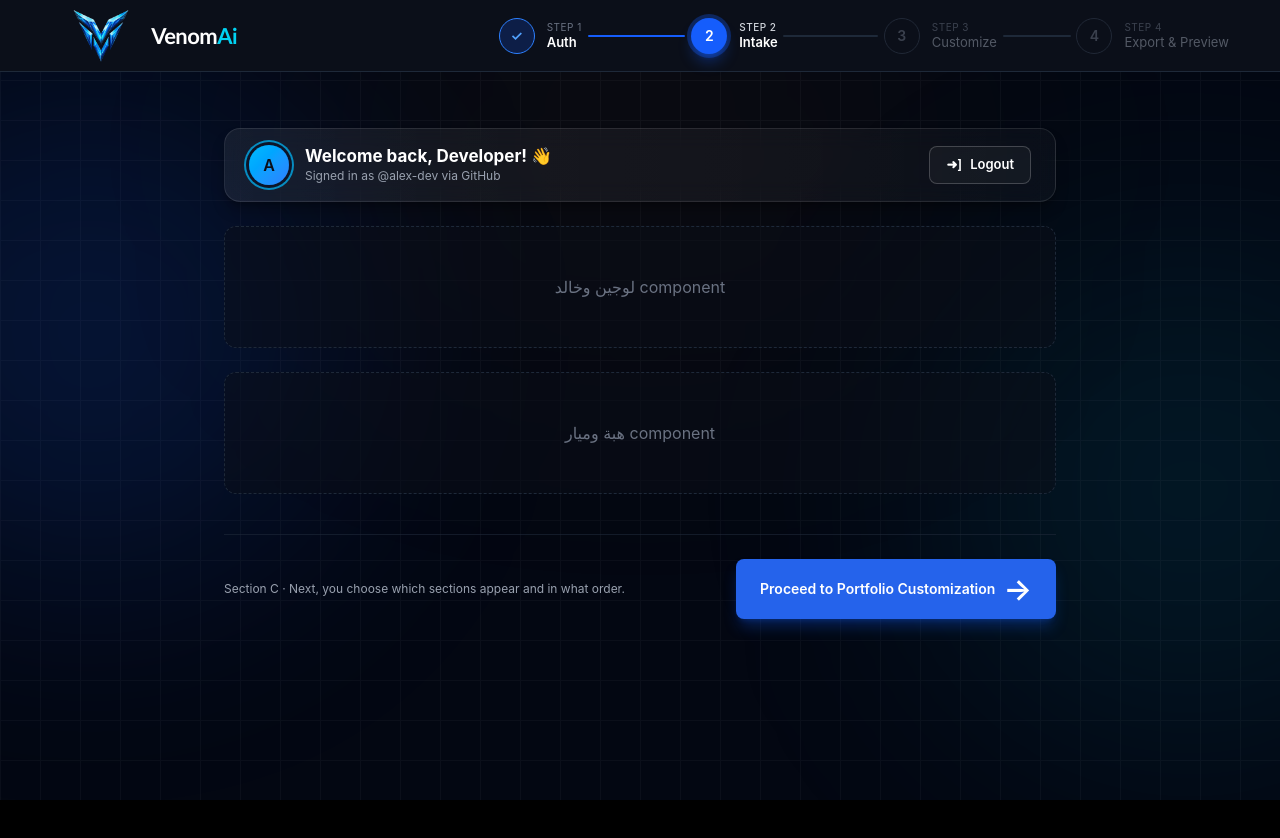
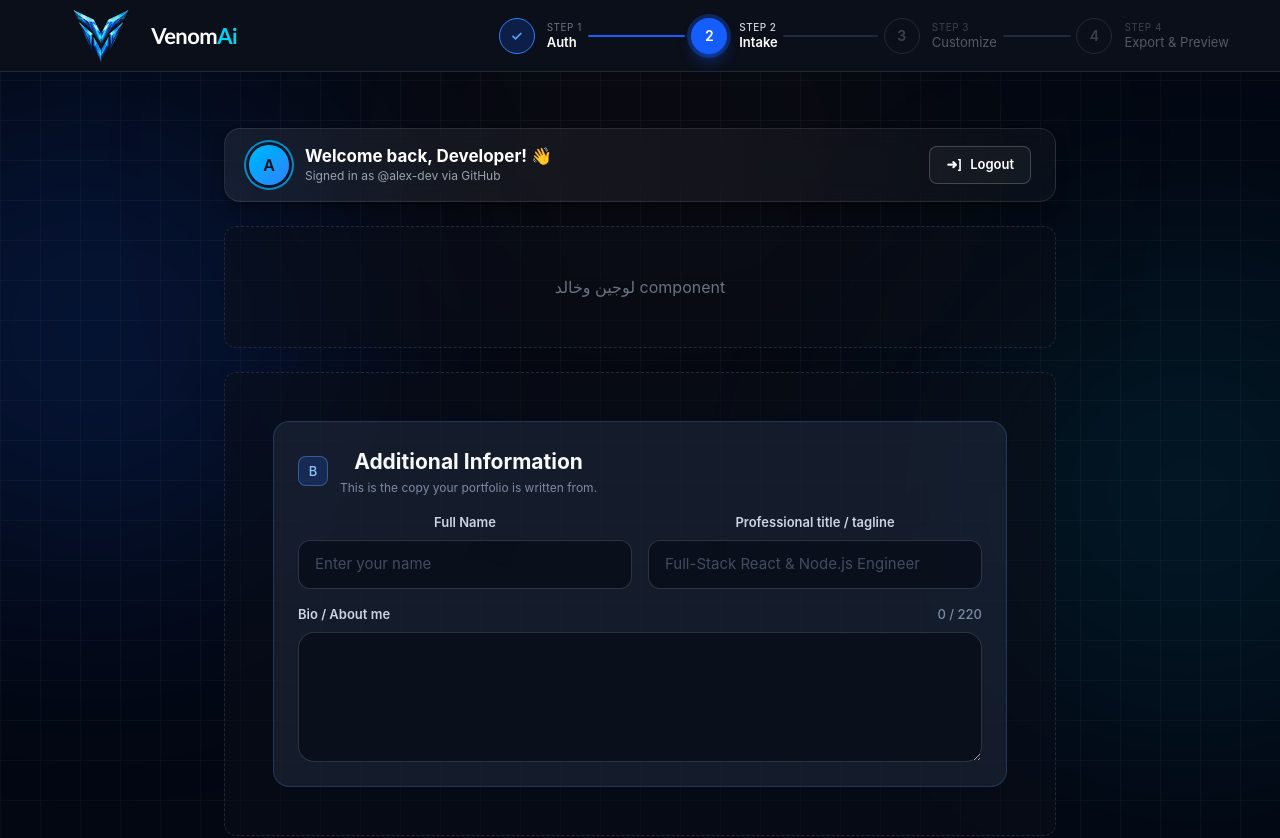
Before and after one commit to khaledahmed14/portfolio-genie, a React (Vite) app in the folder client/: page / in a window 1280 px wide. Shown: the top 838 px of the page. Before the commit the page ends 800 px from the top, so only its background shows below. Built offline with nearby package versions, Linux system fonts and the light colour scheme.

Commit message:
Info card

```diff
--- a/client/src/pages/IntakePage.jsx
+++ b/client/src/pages/IntakePage.jsx
@@ -1,5 +1,6 @@
 import React from "react";
 import Navbar2 from "../components/navIntakePage";
+import Infocard from "../components/AdditinalInfoCard";
 
 export default function IntakePage({ setCurrentStep }) {
   return (
@@ -15,7 +16,7 @@ export default function IntakePage({ setCurrentStep }) {
 
       {/* الجزء الثالث */}
       <div className="rounded-xl border border-dashed border-gray-800 bg-[#0b0f19]/50 p-12 text-center text-gray-500">
-        هبة وميار component
+          <Infocard/>
       </div>
 
       <div className="mt-4 flex flex-col items-center justify-between gap-4 border-t border-gray-800/60 pt-6 sm:flex-row">
```
